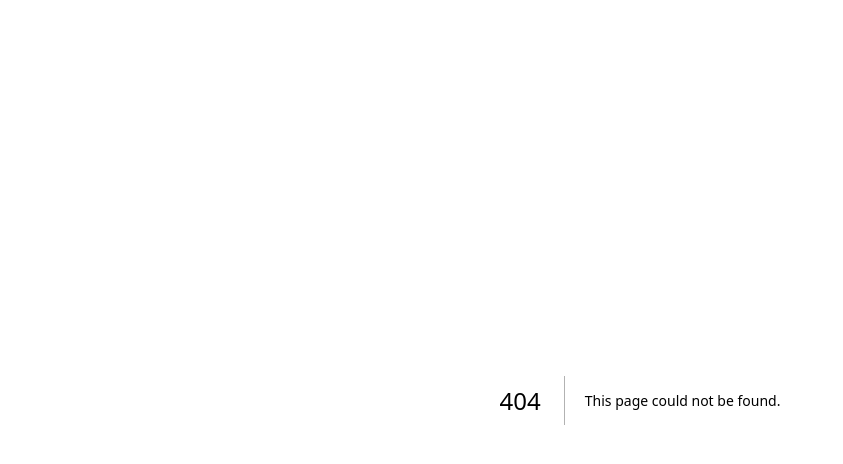
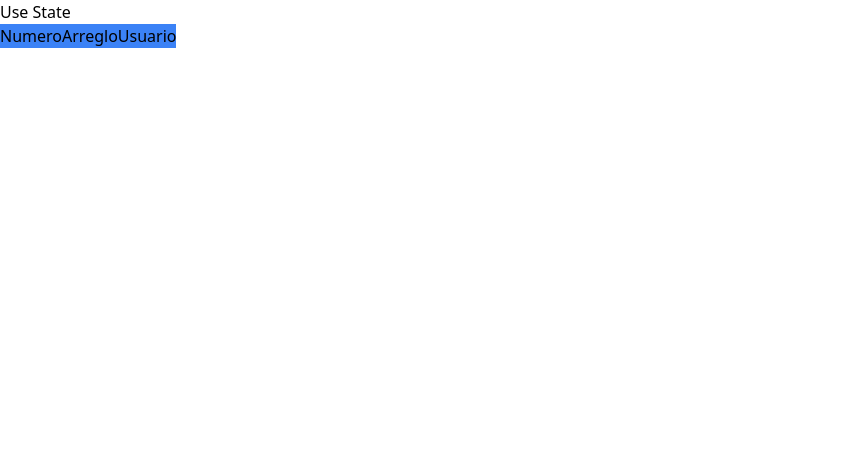
Before and after one commit to 2022B-web-avanzada-soft/salazar-franco-marco-andr-s-we, a Next.js app in the folder react-nextjs/: page /c_use_state in a window 1280 px wide. Before the commit this address had no page. Shown: the top 464 px of the page, without its empty margins (0-843 px from the left). Built offline with nearby package versions, Linux system fonts and the light colour scheme.

Commit message:
Inicio hooks
UseState

```diff
--- a/react-nextjs/components/b_componentes/Componente.tsx
+++ b/react-nextjs/components/b_componentes/Componente.tsx
@@ -2,6 +2,7 @@
 
 // @ts-ignore
 import EstilosEjemplo from "../a_estilos/EstilosEjemplo";
+import {useState} from "react";
 
 type PropiedadesComponente = {
     url: string;
@@ -13,16 +14,30 @@ type PropiedadesComponente = {
 
 export default  function (props: PropiedadesComponente){
     const {url, iteraciones, mostrar} = props;
+    const [iteracion, setIteracion] = useState(iteraciones)
     // const url = prop.url;
     // const iteraciones = props.iteraciones;
-
+    const contenidoCondicional = ()=> {
+        if(mostrar){
+            return<p>Hola</p>
+        }
+        return <></>
+    }
     return (
         <>
             <a target="_blank" href={url}>IR A GOOGLE </a>.
             {mostrar ? <p>Hello</p> : <></>}
+            {contenidoCondicional()}
+
             <div>
-                {iteraciones}
+                {iteracion}
             </div>
+            <button className="bg-blue-500" onClick={
+                (event)=>{
+                    console.log(event);
+                    setIteracion(iteracion + 1)
+                }
+            }>Aumentar</button>
         </>
     )
 }
--- /dev/null
+++ b/react-nextjs/components/c_use_state/EjemploUseState.tsx
@@ -0,0 +1,41 @@
+// componentes/c_use_state/EjemploUseState
+import {useState} from "react";
+interface Usuario{
+    nombre: string;
+    edad: number;
+    casado: boolean;
+    hijos?: number[];
+}
+
+export default function (){
+    const [numero, setNumero] = useState(0);
+    const [nombre, setNombre] = useState("");
+    const [arregloNumeros, setArregloNumeros] = useState([1,2,3] as number[]);
+    const [usuario, setUsuario] = useState({
+        nombre: "Marco",
+        edad: 21,
+        casado: false,
+    } as Usuario)
+    //setUsuario({nombre: "Marco", edad: 21, casado: true, hijos: []})
+    return (<>
+        <button className="bg-blue-500" onClick={
+            (event)=>{
+                event.preventDefault();
+                setNumero(numero + 1)
+            }
+        }>Numero</button>
+        <button className="bg-blue-500" onClick={
+            (event)=>{
+                event.preventDefault();
+                setArregloNumeros([...arregloNumeros, 1]);
+            }
+        }>Arreglo</button>
+        <button className="bg-blue-500" onClick={
+            (event)=>{
+                event.preventDefault();
+                let usuarioNuevo={... usuario, nombre: new Date().toString() };
+                setUsuario(usuarioNuevo)
+            }
+        }>Usuario</button>
+    </>)
+}
--- /dev/null
+++ b/react-nextjs/pages/c_use_state.tsx
@@ -0,0 +1,11 @@
+// pages/c_use_state.tsx
+import EjemploUseState from "../components/c_use_state/EjemploUseState";
+
+export default function (){
+    return (
+        <>
+            <h1>Use State</h1>
+            <EjemploUseState></EjemploUseState>
+        </>
+    )
+}
```
